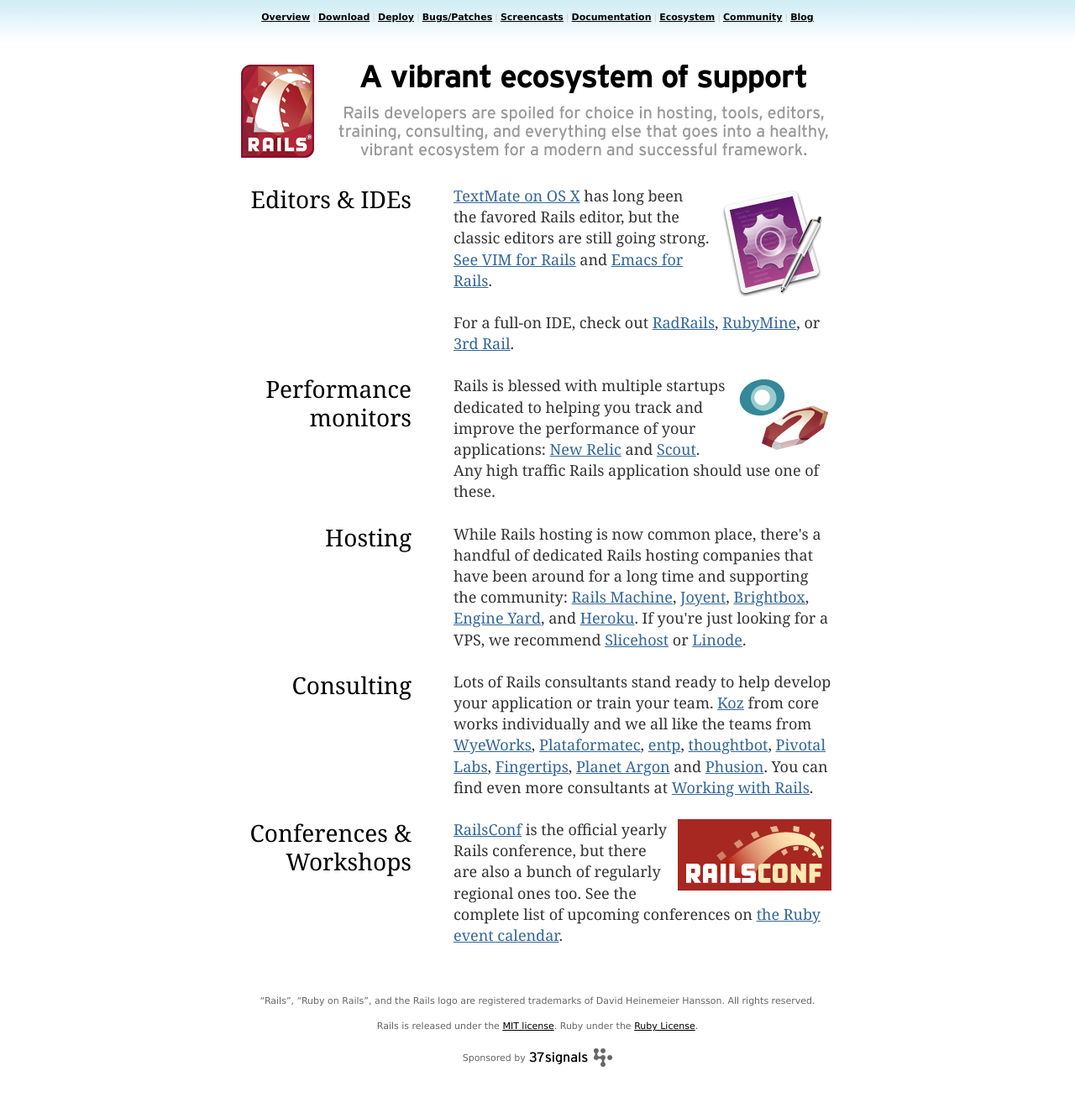
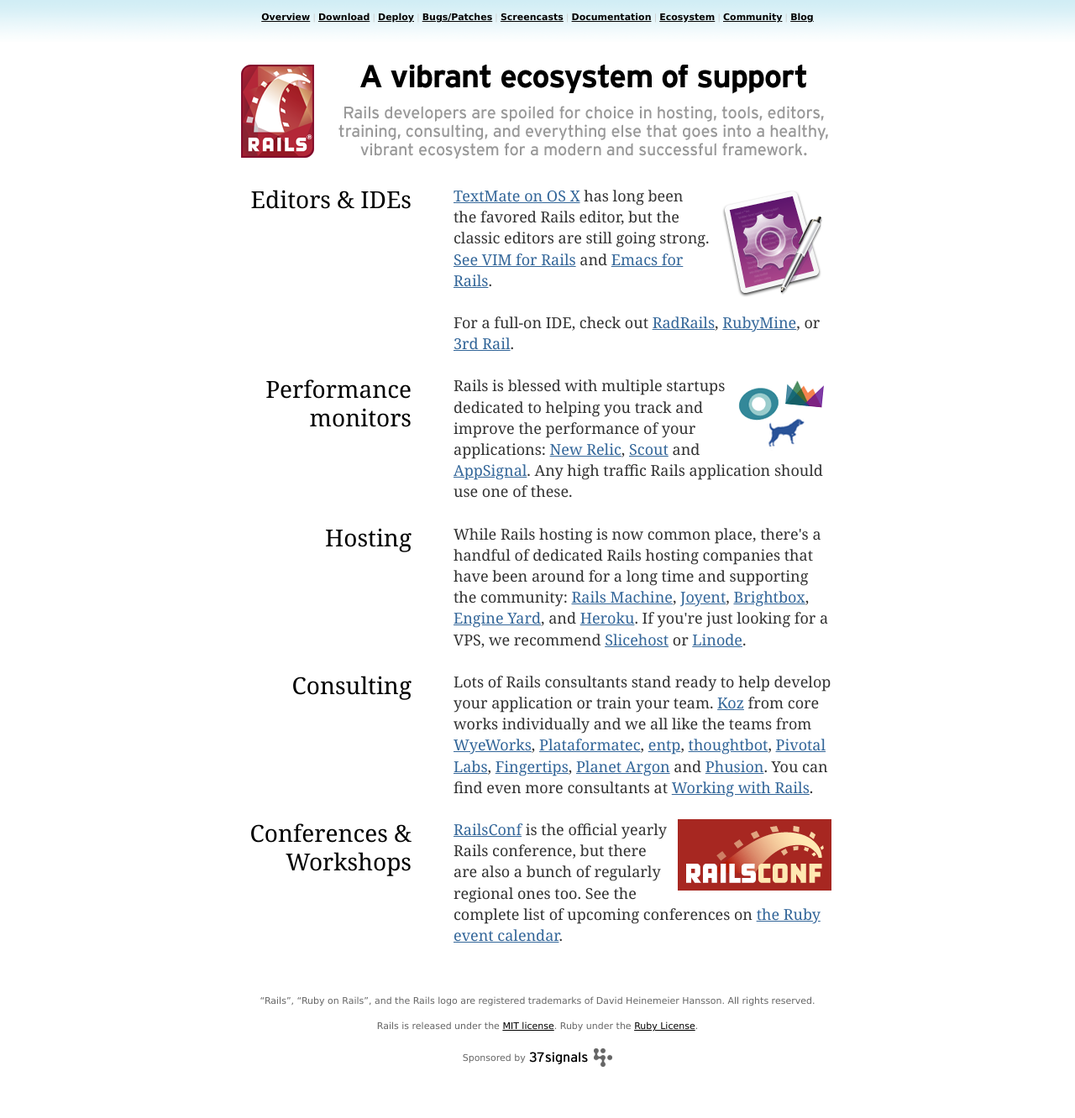
Before and after one commit to rails/homepage-2011, a Jekyll site: the page built from ecosystem/index.html, in a window 1280 px wide. Shown: the whole page at 84% size. Built offline with Jekyll 4.4.1, drawn with Linux system fonts in a browser that asks for light colours; nearby versions of some CDN libraries.

Commit message:
Add AppSignal link and replace fiveruns logo

```diff
--- a/ecosystem/index.html
+++ b/ecosystem/index.html
@@ -24,10 +24,11 @@
       <div class="section">
         <h2>Performance monitors</h2>
         <p>
-          <img src="/images/pages/ecosystem/fiverunsandnewrelic.png" width="116" height="91" class="align-right">
+          <img src="/images/pages/ecosystem/performancemonitors.png" width="116" height="91" class="align-right">
           Rails is blessed with multiple startups dedicated to helping you track and improve
-          the performance of your applications: <a href="http://www.newrelic.com">New Relic</a>
-          and <a href="http://scoutapp.com">Scout</a>. Any high traffic Rails application should use one of these.
+          the performance of your applications: <a href="http://www.newrelic.com">New Relic</a>,
+          <a href="http://scoutapp.com">Scout</a> and <a href="https://appsignal.com">AppSignal</a>. Any high traffic
+          Rails application should use one of these.
         </p>
       </div>
       <div class="section">
```
Also changed, not shown: images/pages/ecosystem/fiverunsandnewrelic.png (deleted), images/pages/ecosystem/performancemonitors.png (added).
